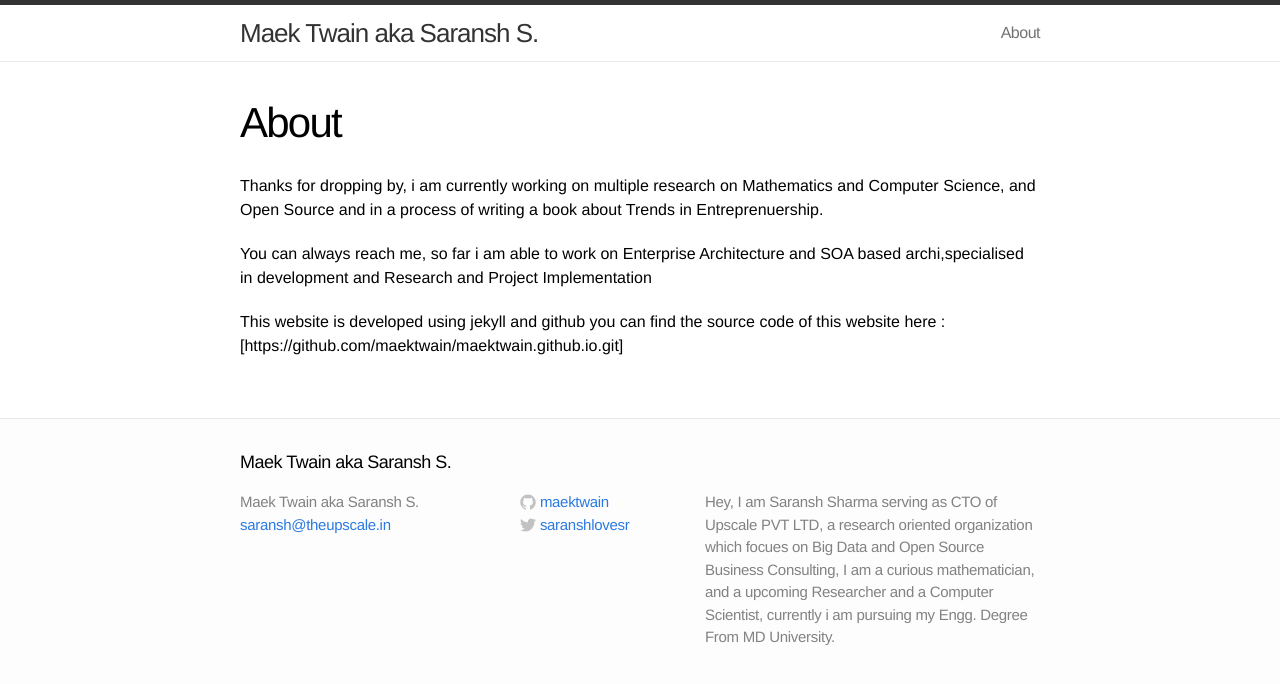
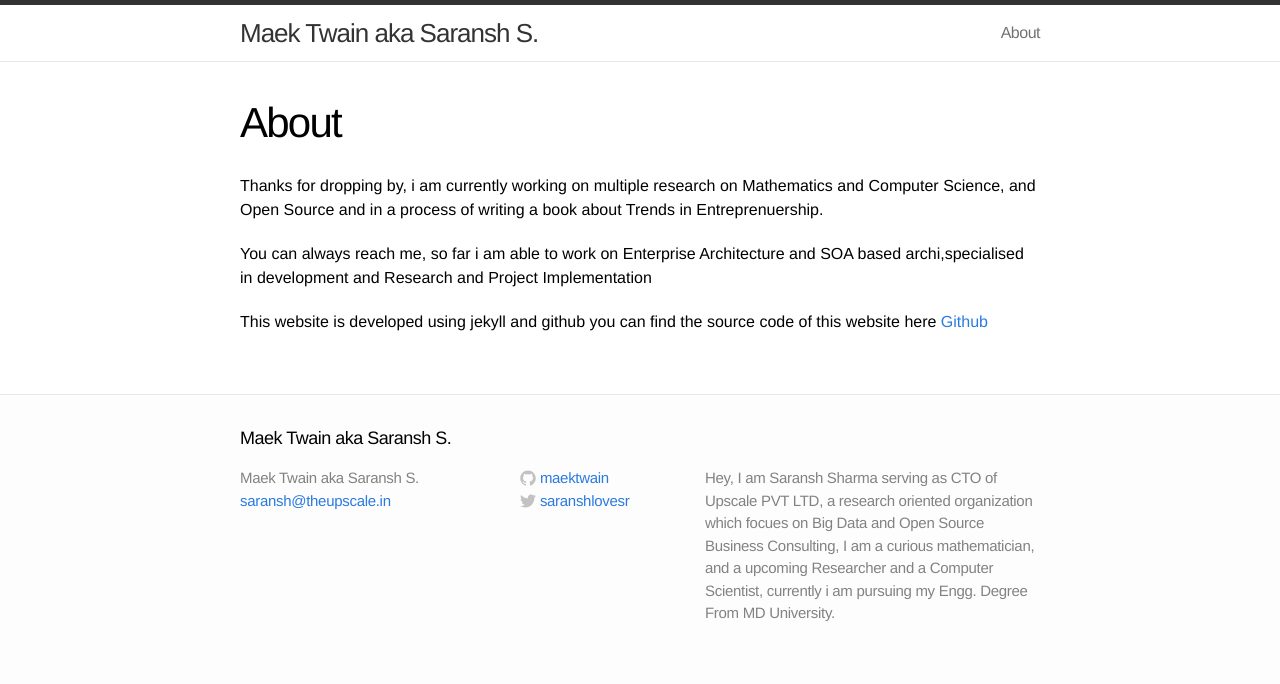
Before and after one commit to theupscale/maektwain.github.io, a Jekyll site: the page built from about.md, in a window 1280 px wide. Shown: the top 684 px of the page. Built offline with Jekyll 4.4.1, drawn with Linux system fonts in a browser that asks for light colours; part of the change alters nothing that is shown.

```diff
--- a/about.md
+++ b/about.md
@@ -13,4 +13,8 @@ and Project Implementation
 
 
 
-This website is developed using jekyll and github you can find the source code of this website here : [https://github.com/maektwain/maektwain.github.io.git]
+This website is developed using jekyll and github you can find the source code of this website here [Github] [github-link]
+
+
+
+[github-link]: https://github.com/maektwain/maektwain.github.io.git
```
